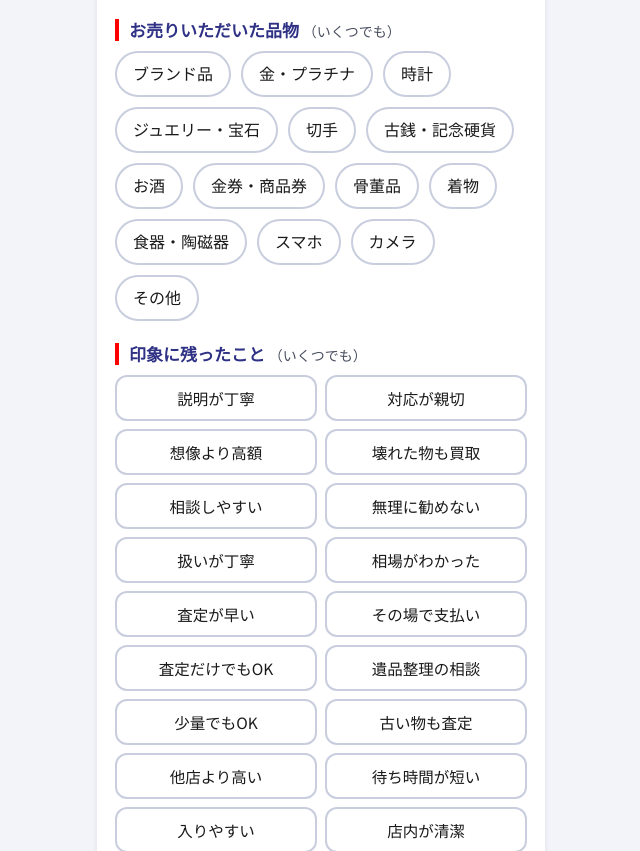
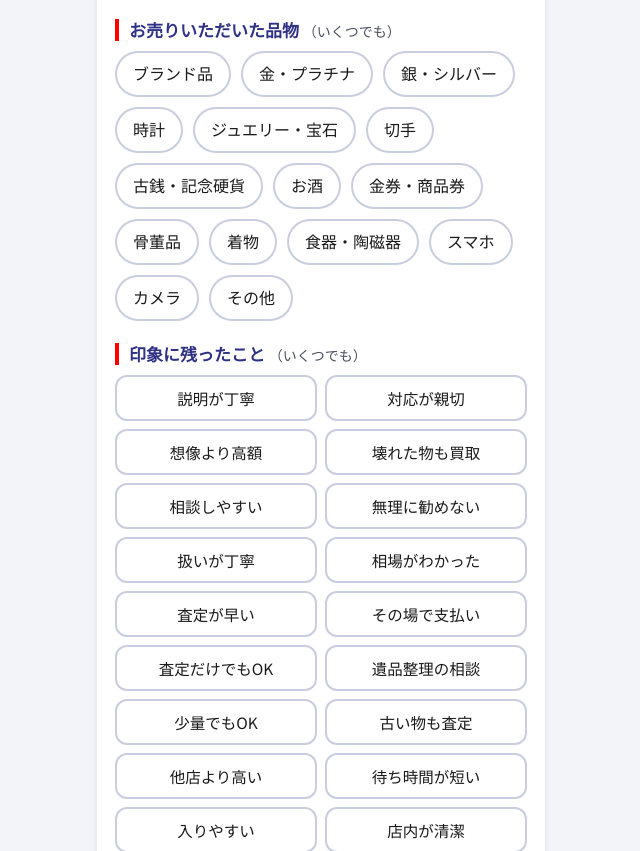
Before and after one commit to kinari-afk/review-app, a plain HTML site: page index.html in a window 1280 px wide. Shown: the part 909-1760 px from the top of the page, without its empty margins (319-959 px from the left). Drawn offline with Linux system fonts and the light colour scheme.

Commit message:
品物に「銀・シルバー」を追加
- 「金・プラチナ」の隣に別ボタンとして追加（銀だけ売った人に金・プラチナと書かれないように）
- 文章では「銀製品」「シルバー製品」として入る

Co-Authored-By: Claude Opus 5.5 <noreply@anthropic.com>
Claude-Session: https://claude.ai/code/session_019pqPey41PXqapbJbBahgUt

```diff
--- a/index.html
+++ b/index.html
@@ -238,6 +238,7 @@ const CONFIG = {
   items: [
     { label: "ブランド品",       words: ["ブランド品", "ブランド品"] },
     { label: "金・プラチナ",     words: ["貴金属", "金・プラチナなどの貴金属"] },
+    { label: "銀・シルバー",     words: ["銀製品", "シルバー製品"] },
     { label: "時計",             words: ["時計", "腕時計"] },
     { label: "ジュエリー・宝石", words: ["ジュエリー", "宝石・ジュエリー"] },
     { label: "切手",             words: ["切手"] },
```
